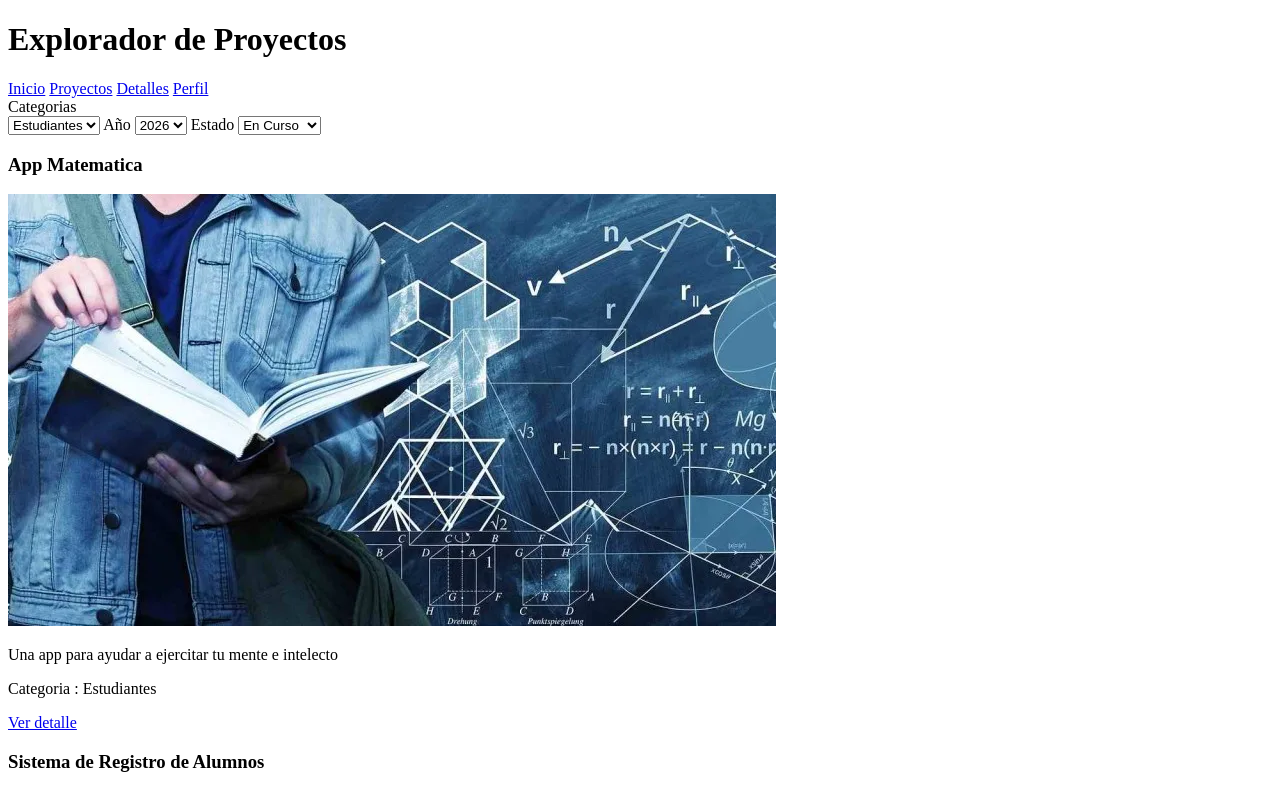
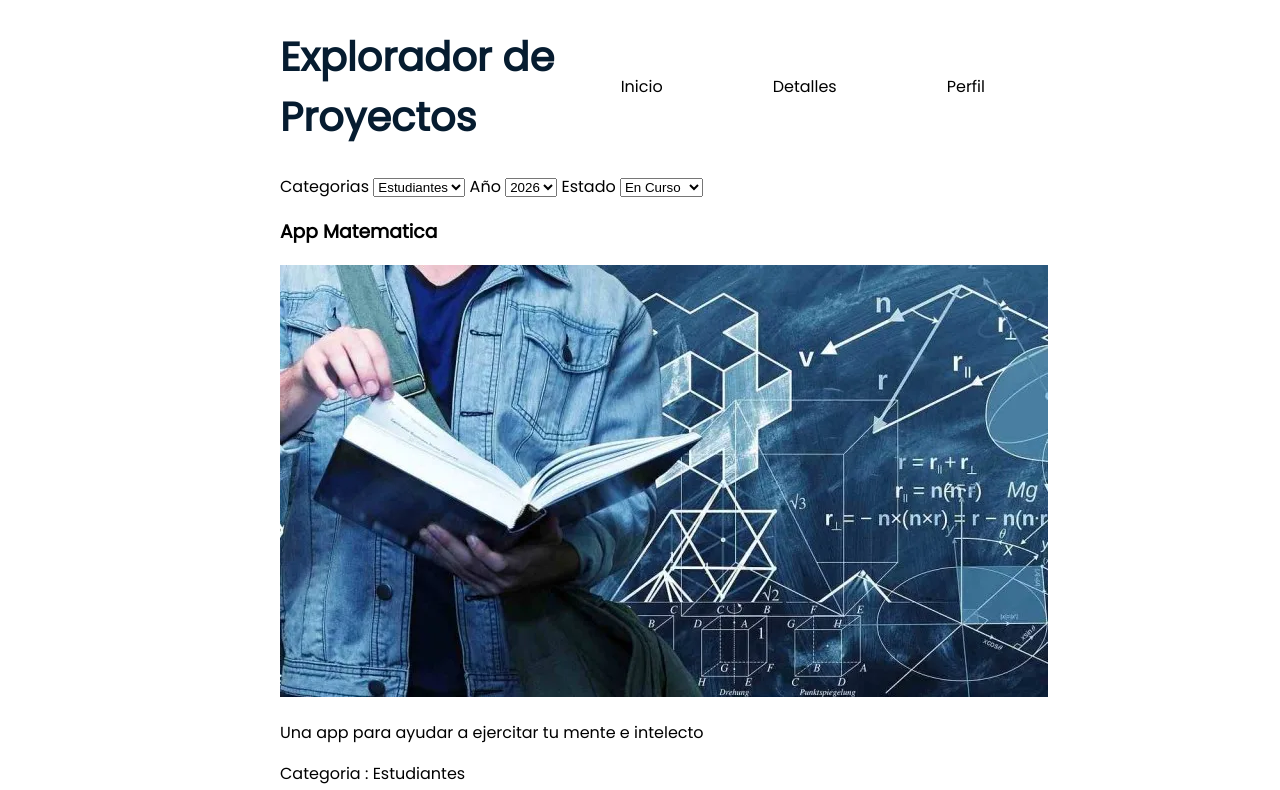
Before and after one commit to nievesaless/TP01HTMLCSSGrupo12PV2026, a plain HTML site: page TP01HTMLCSSGrupo12PV2026/proyectos.html in a window 1280 px wide. Shown: the top 790 px of the page. Drawn offline with Linux system fonts and the light colour scheme.

Commit message:
feat: Se agregaron los estilos de la etiqueda head . Ignacio Cardozo

```diff
--- /dev/null
+++ b/TP01HTMLCSSGrupo12PV2026/assets/css/proyectos.css
@@ -0,0 +1,35 @@
+body {
+  margin: auto 280px auto 280px;
+  font-family: 'Poppins', sans-serif;
+}
+
+.cabecera {
+  display: flex;
+  align-items: center;
+  justify-content: space-between
+}
+
+.titulo {
+  color: #061C30;
+  font-family: 'Poppins', sans-serif;
+  font-size: 40px;
+}
+
+.enlaces {
+  display: flex;
+  gap: 80px;
+}
+
+.enlaces a {
+  text-decoration: none;
+  color: black;
+  padding: 10px 15px;
+  border-radius: 20px;
+  display: inline-block;
+}
+
+.enlaces a:hover {
+  background-color: darkred;
+  color: white;
+  transform: scale(1.05);
+}
--- a/TP01HTMLCSSGrupo12PV2026/proyectos.html
+++ b/TP01HTMLCSSGrupo12PV2026/proyectos.html
@@ -5,14 +5,15 @@
   <meta charset="UTF-8">
   <meta name="viewport" content="width=device-width, initial-scale=1.0">
   <title>Explorador de Proyectos</title>
+  <link rel="stylesheet" href="./assets/css/proyectos.css">
+  <link href="https://fonts.googleapis.com/css2?family=Poppins&display=swap" rel="stylesheet">
 </head>
 
 <body>
-  <header>
-    <h1>Explorador de Proyectos</h1>
-    <nav>
+  <header class="cabecera">
+    <h1 class="titulo">Explorador de Proyectos</h1>
+    <nav class="enlaces">
       <a href="index.html">Inicio</a>
-      <a href="proyectos.html">Proyectos</a>
       <a href="detalle.html">Detalles</a>
       <a href="perfil.html">Perfil</a>
     </nav>
@@ -20,8 +21,6 @@
   <main>
     <section>
       <label for="categoria">Categorias</label>
-    </section>
-    <section>
       <select>
         <option value="estudiantes">Estudiantes</option>
         <option value="docente">Docentes</option>
```
